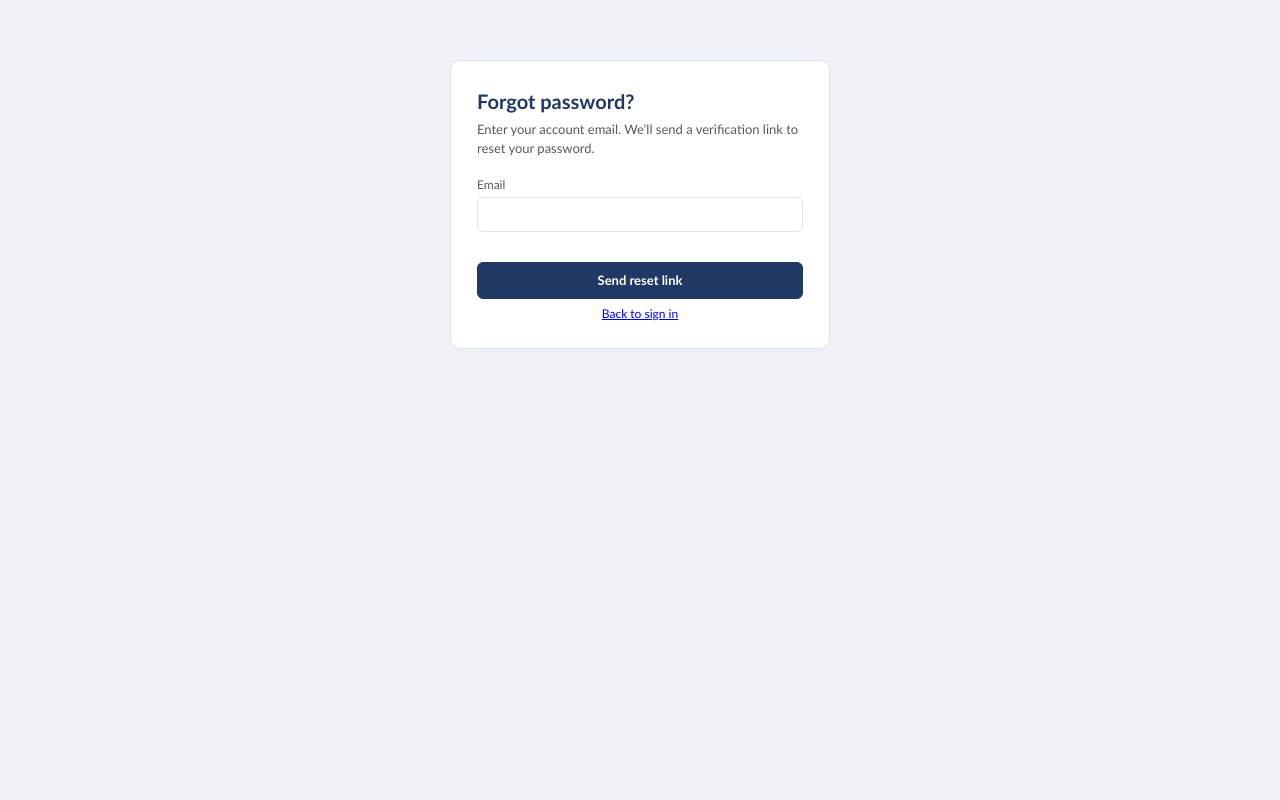
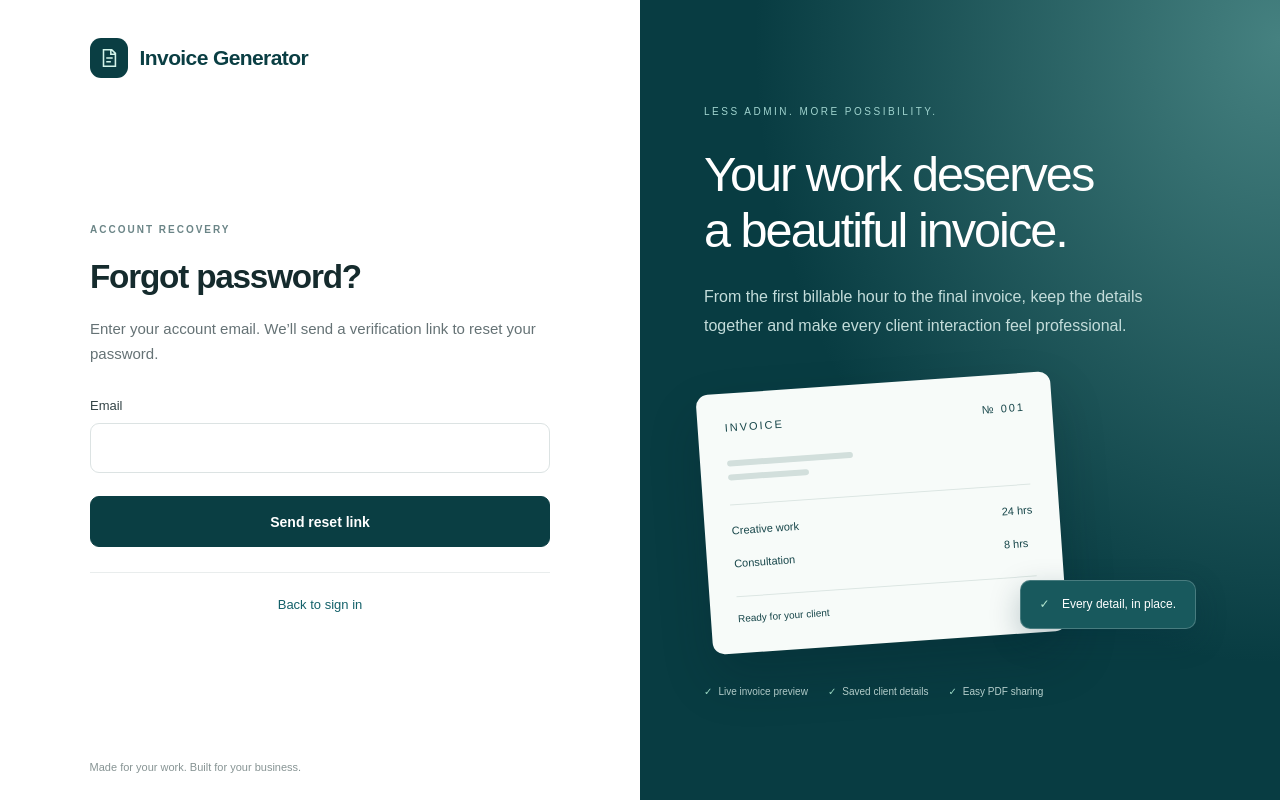
Before and after one commit to sidhu12sid/invoice_builder_app, a Next.js app: page /forgot-password in a window 1280 px wide. Built offline with nearby package versions, Linux system fonts and the light colour scheme.

Commit message:
fix(forgot password UI revamp)

```diff
--- a/app/globals.css
+++ b/app/globals.css
@@ -841,12 +841,17 @@ select:disabled {
 /* ------------------------------------------------------------- invoice --- */
 
 .sheet {
+  --navy: #0a3e43;
+  --navy-tint: #e2f1ec;
+  --muted: #595959;
+  --line: #cddfd9;
+  --text: #243b3e;
   width: 210mm;
   min-height: 297mm;
   padding: 16mm 15mm;
   background: #fff;
   color: #000;
-  box-shadow: 0 6px 24px rgba(31, 56, 100, 0.14);
+  box-shadow: 0 6px 24px rgba(10, 62, 67, 0.14);
   font-size: 11pt;
 }
 
@@ -1033,9 +1038,9 @@ tr.totalRow td {
   margin: 12mm;
 }
 
-/* Workspace theme follows the account pages; the A4 document keeps its template. */
+/* Workspace and A4 document share the account pages' teal palette. */
 .shell { --navy: #0a3e43; --navy-tint: #e2f1ec; --muted: #6b7c7d; --line: #d6e3df; --page-bg: #f3f7f5; --panel-border: #dfe8e4; --text: #243b3e; background: var(--page-bg); font-family: Arial, sans-serif; }
-.shell .sheet { --navy: #1f3864; --navy-tint: #d9e2f3; --muted: #595959; --line: #c9d3e6; --text: #1b2333; font-family: Calibri, 'Segoe UI', sans-serif; }
+.shell .sheet { font-family: Calibri, 'Segoe UI', sans-serif; }
 .workspaceHeading { display: flex; justify-content: space-between; align-items: center; gap: 20px; padding: 32px 32px 0; max-width: 1600px; margin: auto; }
 .workspaceEyebrow { font-size: 10px; letter-spacing: 2px; color: #6f8b88; font-weight: 700; margin: 0 0 8px; }
 .workspaceHeading h1 { font-size: 29px; letter-spacing: -1px; font-weight: 600; margin: 0 0 8px; color: #163c3f; }
--- a/components/AuthLayout.tsx
+++ b/components/AuthLayout.tsx
@@ -1,6 +1,6 @@
 import type { ReactNode } from 'react';
 
-export default function AuthLayout({ children, mode }: { children: ReactNode; mode: 'login' | 'signup' | 'verify' }) {
+export default function AuthLayout({ children, mode }: { children: ReactNode; mode: 'login' | 'signup' | 'verify' | 'forgot-password' | 'reset-password' }) {
   return <main className={`accountLayout accountLayout--${mode}`}>
     <section className="accountMain">
       <div className="accountBrand"><span className="accountBrandMark" aria-hidden="true"><svg viewBox="0 0 24 24" width="22" height="22" fill="none" stroke="currentColor" strokeWidth="1.7"><path d="M6 3h9l4 4v14H6zM14 3v5h5M9 12h7M9 16h5" /></svg></span>Invoice Generator</div>
--- a/components/PasswordRecoveryForm.tsx
+++ b/components/PasswordRecoveryForm.tsx
@@ -2,6 +2,7 @@
 
 import Link from 'next/link';
 import PasswordField from './PasswordField';
+import AuthLayout from './AuthLayout';
 import { useEffect, useRef, useState, type FormEvent } from 'react';
 
 export default function PasswordRecoveryForm({ reset = false }: { reset?: boolean }) {
@@ -64,7 +65,8 @@ export default function PasswordRecoveryForm({ reset = false }: { reset?: boolea
     finally { setBusy(false); }
   }
 
-  return <main className="authWrap"><form className="authCard" onSubmit={submit}>
+  return <AuthLayout mode={reset ? 'reset-password' : 'forgot-password'}><form className="authCard" onSubmit={submit}>
+    <p className="accountStep">ACCOUNT RECOVERY</p>
     <h1 className="appTitle">{reset ? 'Reset your password' : 'Forgot password?'}</h1>
     <p className="appSub">{reset ? 'Once your email link is verified, choose a new password.' : 'Enter your account email. We’ll send a verification link to reset your password.'}</p>
     {reset && verification === 'checking' && <p role="status">Verifying your link…</p>}
@@ -80,5 +82,5 @@ export default function PasswordRecoveryForm({ reset = false }: { reset?: boolea
     {notice && <p className="msg msg--ok" role="status">{notice}</p>}
     {reset && <p className="hint"><Link href="/forgot-password">Request a new reset link</Link></p>}
     <p className="hint authSwap"><Link href="/login">Back to sign in</Link></p>
-  </form></main>;
+  </form></AuthLayout>;
 }
```
